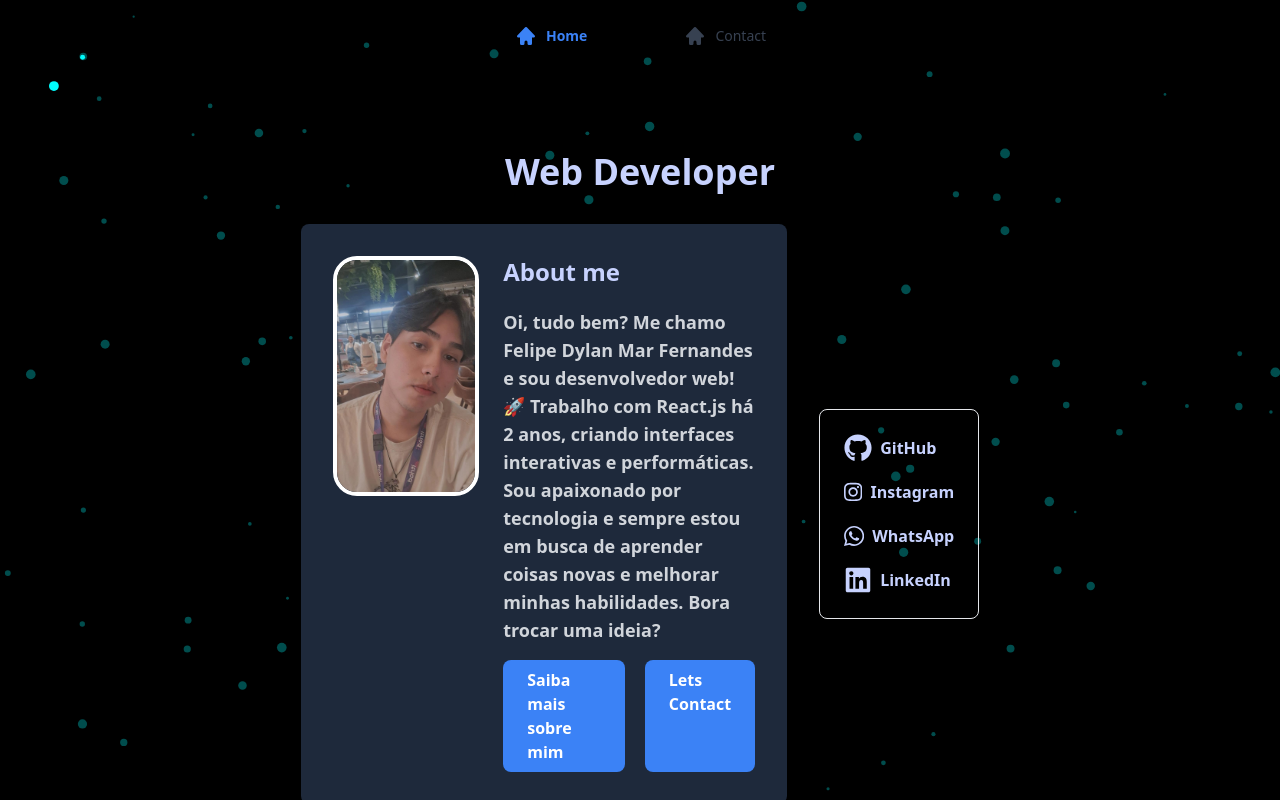
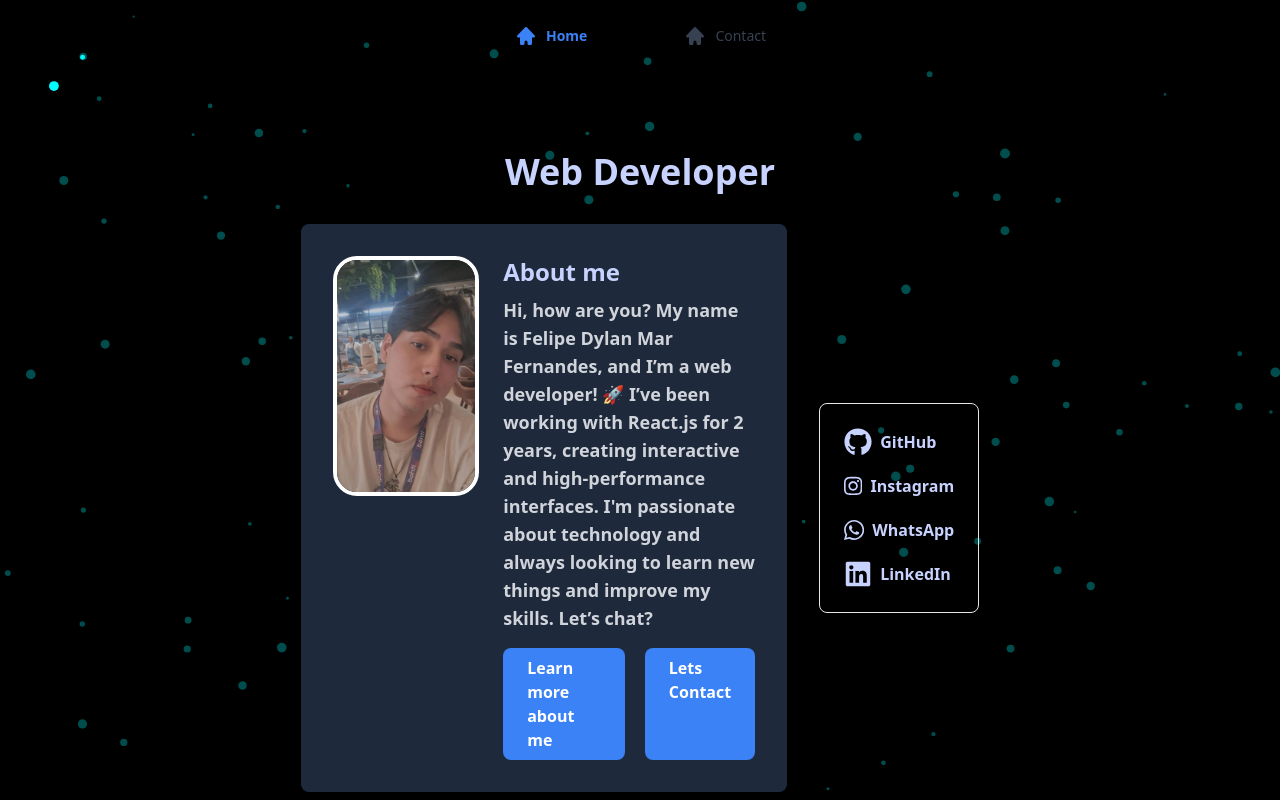
Before and after one commit to FelipeDylanMar/Portfolio-atual, a React (Vite) app: page / in a window 1280 px wide. Built offline with nearby package versions, Linux system fonts and the light colour scheme.

Commit message:
Changing some titles

```diff
--- a/src/Pages/Home.tsx
+++ b/src/Pages/Home.tsx
@@ -40,6 +40,10 @@ const Home = () => {
     return () => observer.disconnect();
   }, []);
 
+  const handleSave = () => {
+    console.log("Enviando dados...");
+  };
+
   return (
     <div className="relative flex flex-col min-h-screen bg-black text-indigo-200 overflow-y-auto">
       <InteractiveParticles />
@@ -73,12 +77,12 @@ const Home = () => {
               <img src={fotoDylan} alt="Foto Dylan" className="w-full h-full object-cover" />
             </div>
             <div className="text-center md:text-left max-w-md w-full">
-              <h2 className="text-2xl font-semibold mb-2">About me</h2>
-              <p className="text-lg text-gray-300 font-bold mt-5">
-                Oi, tudo bem? Me chamo Felipe Dylan Mar Fernandes e sou desenvolvedor web! 🚀 Trabalho com React.js há 2 anos, criando interfaces interativas e performáticas. Sou apaixonado por tecnologia e sempre estou em busca de aprender coisas novas e melhorar minhas habilidades. Bora trocar uma ideia?
+              <h2 className="text-2xl font-semibold">About me</h2>
+              <p className="text-lg text-gray-300 font-bold mt-2">
+                Hi, how are you? My name is Felipe Dylan Mar Fernandes, and I’m a web developer! 🚀 I’ve been working with React.js for 2 years, creating interactive and high-performance interfaces. I'm passionate about technology and always looking to learn new things and improve my skills. Let’s chat?
               </p>
               <div className="flex gap-5">
-                <a className="mt-4 inline-block bg-blue-500 hover:bg-blue-600 text-white font-bold py-2 px-6 rounded-lg transition">Saiba mais sobre mim</a>
+                <a href="https://www.linkedin.com/in/felipe-dylan-0b306b228/" target="_blank" className="mt-4 inline-block bg-blue-500 hover:bg-blue-600 text-white font-bold py-2 px-6 rounded-lg transition">Learn more about me</a>
                 <a href="#more-about" className="mt-4 inline-block bg-blue-500 hover:bg-blue-600 text-white font-bold py-2 px-6 rounded-lg transition">Lets Contact</a>
               </div>
             </div>
@@ -115,24 +119,28 @@ const Home = () => {
         <div className="grid grid-cols-1 md:grid-cols-2 gap-4 mt-6">
           <div>
             <label htmlFor="project" className="block text-lg font-semibold mb-1">
-              Qual tipo de site ou projeto você precisa?
+              What type of website or project do you need
             </label>
             <textarea id="project" className="p-3 w-full bg-gray-800 text-white rounded-lg" placeholder="Ex: Site institucional, e-commerce..." />
           </div>
-
           <div>
             <label htmlFor="features" className="block text-lg font-semibold mb-1">
-              Quais funcionalidades ou recursos são essenciais para você?
+              What features or functionalities are essential for you?
             </label>
-            <textarea id="features" className="p-3 w-full bg-gray-800 text-white rounded-lg" placeholder="Ex: Formulários, login, pagamentos..." />
+            <textarea id="features" className="p-3 w-full bg-gray-800 text-white rounded-lg" placeholder="Ex: Forms, login, payments..." />
           </div>
         </div>
-
         <div className="mt-4">
           <label htmlFor="about-you" className="block text-lg font-semibold mb-1">
-            Pode me contar um pouco sobre você e sua empresa?
+            Can you tell me a little about yourself and your company?
           </label>
-          <textarea id="about-you" className="p-3 w-full bg-gray-800 text-white rounded-lg h-32" placeholder="Ex: Quem você é, o que faz..." />
+          <textarea id="about-you" className="p-3 w-full bg-gray-800 text-white rounded-lg h-32" placeholder="Ex: Who you are, what you do..." />
+          <button
+            onClick={handleSave}
+            className=" flex mt-2 bottom-4 right-4 bg-blue-500 hover:bg-blue-600 text-white font-bold py-3 px-6 rounded-lg transition"
+          >
+            Send
+          </button>
         </div>
       </section>
       <footer className="relative p-4 text-center z-10">
```
